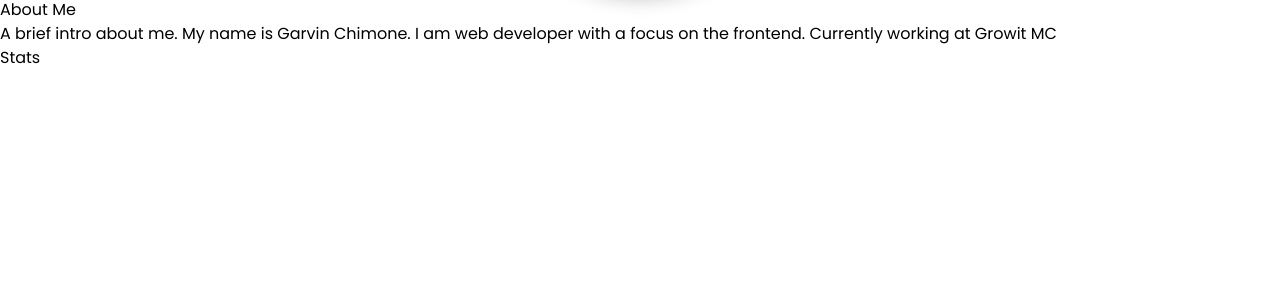
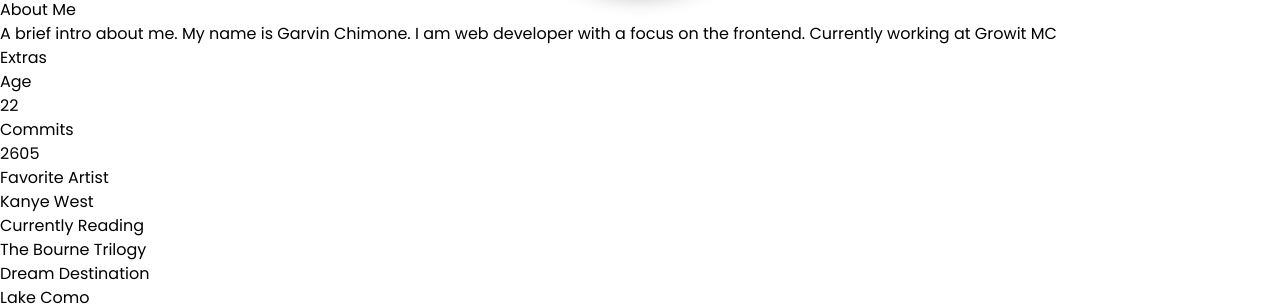
Before and after one commit to Chimoneg27/Garvin-Chimone, a React (Vite) app: page /Dev in a window 1280 px wide. Shown: the part 1658-1965 px from the top of the page. Before the commit the page ends 1728 px from the top, so only its background shows below. Built offline with nearby package versions, Linux system fonts and the light colour scheme; no server answers.

Commit message:
finish about

```diff
--- a/src/Components/About.jsx
+++ b/src/Components/About.jsx
@@ -9,7 +9,22 @@ const About = () => {
           working at Growit MC
           </p>
 
-          <h2 className="text-4xl mt-6 mb-6 w-full text-center">Stats</h2>
+          <h2 className="text-4xl mt-6 mb-6 w-full text-center">Extras</h2>
+
+          <h3 className="text-3xl w-full text-center mb-1">Age</h3>
+          <p className="text-md w-full text-center mb-4">22</p>
+
+          <h3 className="text-3xl w-full text-center mb-1">Commits</h3>
+          <p className="text-md w-full text-center mb-4">2605</p>
+
+          <h3 className="text-3xl w-full text-center mb-1">Favorite Artist</h3>
+          <p className="text-md w-full text-center mb-4">Kanye West</p>
+
+          <h3 className="text-3xl w-full text-center mb-1">Currently Reading</h3>
+          <p className="text-md w-full text-center mb-4">The Bourne Trilogy</p>
+
+          <h3 className="text-3xl w-full text-center mb-1">Dream Destination</h3>
+          <p className="text-md w-full text-center mb-4">Lake Como</p>
         </div>
     )
 }
```
